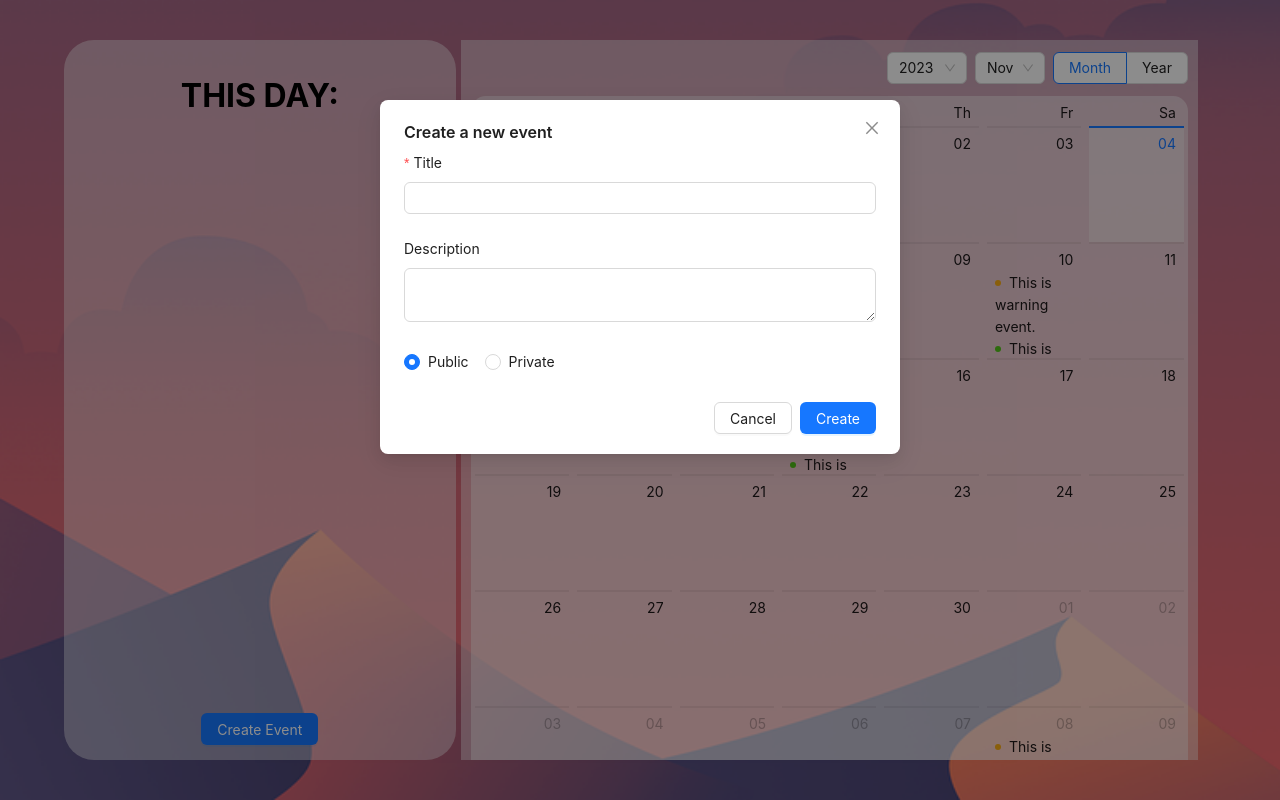
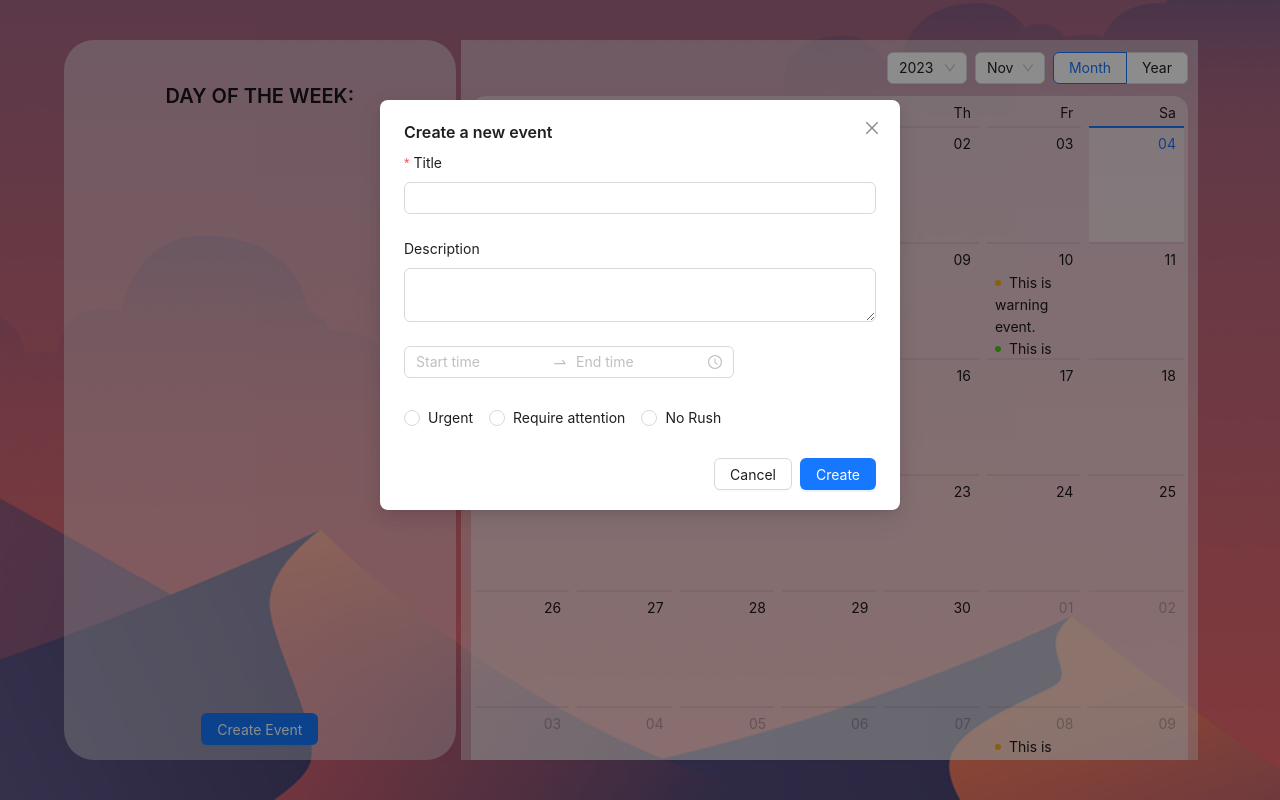
Before and after one commit to Guido-BM/Calendar-Events, a React (Create React App) app: page / in a window 1280 px wide. Both pictures are taken after a click on the button "Create Event". Built offline with nearby package versions, Linux system fonts and the light colour scheme.

Commit message:
Dia de la semana aplicado al preview left

```diff
--- a/src/components/CalendarView.jsx
+++ b/src/components/CalendarView.jsx
@@ -13,8 +13,6 @@ const CalendarView = () => {
 
 
   }, [ selectedDate, selectedEvents])
-
-
 
   const getListData = (value) => {
     let listData;
@@ -79,6 +77,7 @@ const CalendarView = () => {
     }
     return listData || [];
   };
+
   const handleDateSelect = (date, info) => {
     if (info.source === 'date') {
       console.log('Selected Date:', date);
--- a/src/components/CreateEventButton.jsx
+++ b/src/components/CreateEventButton.jsx
@@ -1,5 +1,6 @@
 import React, { useState } from 'react';
-import { Button, Form, Input, Modal, Radio } from 'antd';
+import { Button, Form, Input, Modal, Radio, TimePicker } from 'antd';
+
 
 const CollectionCreateForm = ({ open, onCreate, onCancel }) => {
   const [form] = Form.useForm();
@@ -45,10 +46,14 @@ const CollectionCreateForm = ({ open, onCreate, onCancel }) => {
         <Form.Item name="description" label="Description">
           <Input.TextArea />
         </Form.Item>
+        <Form.Item>
+        <TimePicker.RangePicker />
+        </Form.Item>
         <Form.Item name="modifier" className="collection-create-form_last-form-item">
           <Radio.Group>
-            <Radio value="public">Public</Radio>
-            <Radio value="private">Private</Radio>
+            <Radio value="urgent">Urgent</Radio>
+            <Radio value="requiere attention">Require attention</Radio>
+            <Radio value="no rush">No Rush</Radio>
           </Radio.Group>
         </Form.Item>
       </Form>
--- a/src/components/PreviewLeft.jsx
+++ b/src/components/PreviewLeft.jsx
@@ -1,15 +1,22 @@
 import React from "react";
 import CreateEventButton from "./CreateEventButton";
 import DateCellRender from "./DateCellRender";
+import { Typography } from "antd"; // Importa el componente Typography
+
+const { Title } = Typography; // Obtén el componente Title de Typography
 
 const PreviewLeft = ({ selectedDate, selectedEvents }) => {
   return (
     <>
       <div id="PreviewLeftContainer">
-        <h1>THIS DAY:</h1>
+        <Title level={4}>DAY OF THE WEEK:</Title>
+        <div id="dayOfWeek">
+         <h1> {selectedDate ? selectedDate.format("dddd") : ""}</h1>
+        </div>
         <div id="numberOfDayToPreview">
           {selectedDate ? selectedDate.format("D") : ""}
         </div>
+
         <DateCellRender listData={selectedEvents} />
         <CreateEventButton />
       </div>
```
Also changed, not shown: src/components/RightSideBarYears.jsx (deleted).
